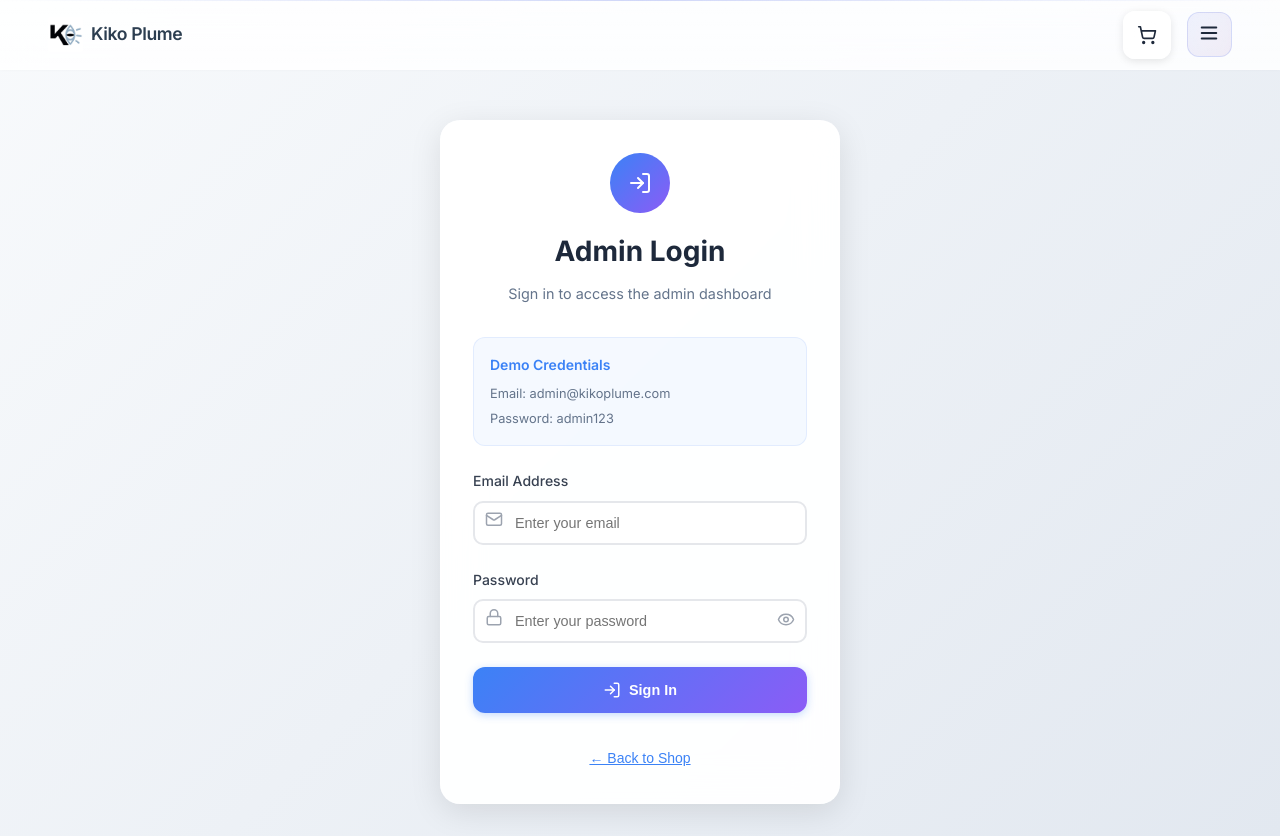
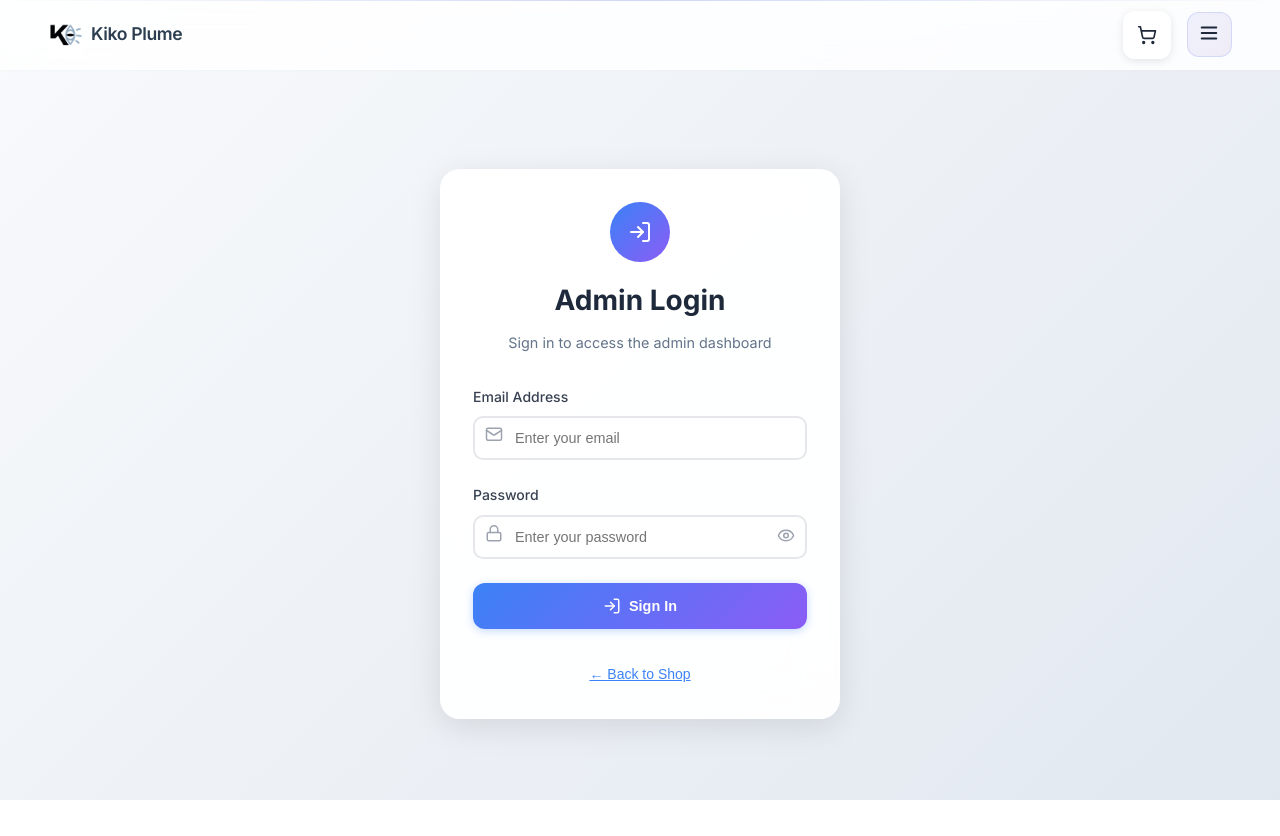
Before and after one commit to bslreda26/kiko_front, a React (Vite) app: page /kiko_front/login in a window 1280 px wide. After the commit the page ends 800 px from the top, so only its background shows below. Built offline with nearby package versions, Linux system fonts and the light colour scheme.

Commit message:
add cname

```diff
--- a/src/pages/Login.tsx
+++ b/src/pages/Login.tsx
@@ -113,49 +113,6 @@ const Login: React.FC = () => {
               Sign in to access the admin dashboard
             </p>
           </div>
-
-          {/* Demo Credentials Info */}
-          <motion.div
-            initial={{ opacity: 0 }}
-            animate={{ opacity: 1 }}
-            transition={{ delay: 0.3 }}
-            style={{
-              padding: "1rem",
-              background: "rgba(59, 130, 246, 0.05)",
-              borderRadius: "12px",
-              border: "1px solid rgba(59, 130, 246, 0.1)",
-              marginBottom: "1.5rem",
-            }}
-          >
-            <h4
-              style={{
-                fontSize: "0.875rem",
-                fontWeight: "600",
-                color: "#3b82f6",
-                margin: "0 0 0.5rem 0",
-              }}
-            >
-              Demo Credentials
-            </h4>
-            <p
-              style={{
-                fontSize: "0.8rem",
-                color: "#64748b",
-                margin: "0 0 0.25rem 0",
-              }}
-            >
-              Email: admin@kikoplume.com
-            </p>
-            <p
-              style={{
-                fontSize: "0.8rem",
-                color: "#64748b",
-                margin: 0,
-              }}
-            >
-              Password: admin123
-            </p>
-          </motion.div>
 
           {/* Form */}
           <form onSubmit={handleSubmit}>
```
Also changed, not shown: 1 other file (tests, documents, lock files or other folders).
